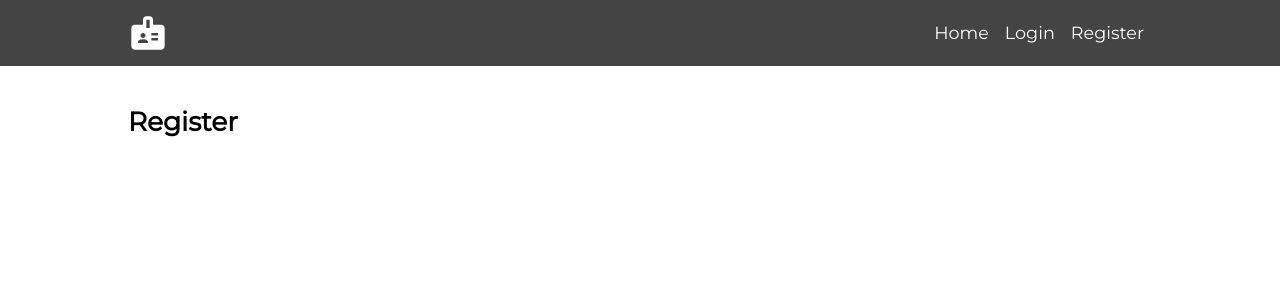
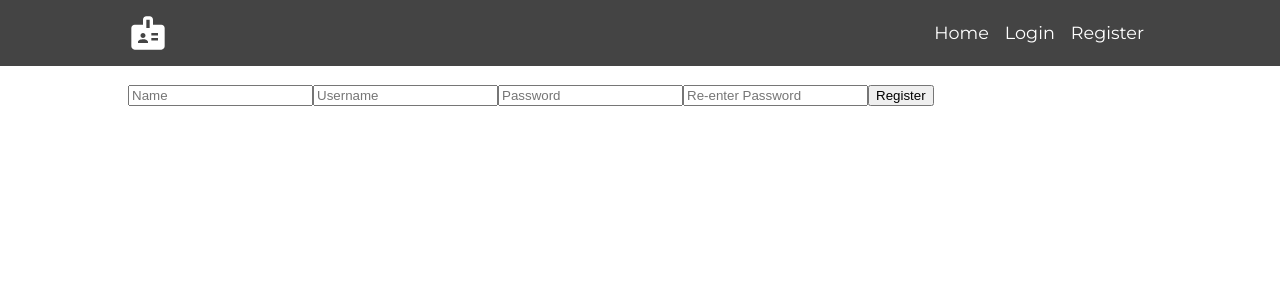
Before and after one commit to kvnvpham/applicationTracker, a React (Vite) app in the folder client/: page /register in a window 1280 px wide. Shown: the top 300 px of the page. Built offline with nearby package versions, Linux system fonts and the light colour scheme.

Commit message:
Create form for Login and Register

```diff
--- a/client/src/App.jsx
+++ b/client/src/App.jsx
@@ -10,10 +10,12 @@ import Register from "./pages/register/Register";
 // const [loggedIn, setLoggedIn] = useState(false);
 
 // function handleAuthentication() {
+// 	// fetch authentication data
+// 	// if authenticated, then setLoggedIn: true
 // 	setLoggedIn(prevValue => setLoggedIn(!prevValue))
 // }
 
-const authRouter = createBrowserRouter([
+const unauthorizedRouter = createBrowserRouter([
     {
         path: "/",
         element: <UnauthorizedNav />,
@@ -35,5 +37,5 @@ const authRouter = createBrowserRouter([
 ]);
 
 export default function App() {
-    return <RouterProvider router={authRouter} />;
+    return <RouterProvider router={unauthorizedRouter} />;
 }
--- /dev/null
+++ b/client/src/components/AuthForm.jsx
@@ -0,0 +1,62 @@
+import { useState } from "react";
+
+export default function AuthForm({ isRegister }) {
+    // Pass onclick function from App --> AuthForm
+
+    const [credentials, setCredentials] = useState({
+        name: "",
+        username: "",
+        password: "",
+        checkPassword: "",
+    });
+
+    function handleOnChange(event) {
+        const { name, value } = event.target;
+
+        console.log(credentials);
+
+        setCredentials((prevValue) => {
+            return {
+                ...prevValue,
+                [name]: value,
+            };
+        });
+    }
+
+    return (
+        <form method="post">
+            {isRegister && (
+                <input
+                    onChange={handleOnChange}
+                    name="name"
+                    value={credentials.name}
+                    placeholder="Name"
+                />
+            )}
+            <input
+                onChange={handleOnChange}
+                type="email"
+                name="username"
+                value={credentials.username}
+                placeholder="Username"
+            />
+            <input
+                onChange={handleOnChange}
+                type="password"
+                name="password"
+                value={credentials.password}
+                placeholder="Password"
+            />
+            {isRegister && (
+                <input
+                    onChange={handleOnChange}
+                    type="password"
+                    name="checkPassword"
+                    value={credentials.checkPassword}
+                    placeholder="Re-enter Password"
+                />
+            )}
+            <button type="submit">{isRegister ? "Register" : "Login"}</button>
+        </form>
+    );
+}
--- a/client/src/pages/login/Login.jsx
+++ b/client/src/pages/login/Login.jsx
@@ -1,3 +1,5 @@
+import AuthForm from "../../components/AuthForm"
+
 export default function Login() {
-    return <h2>Login</h2>;
+    return <AuthForm isRegister={false} />;
 }
--- a/client/src/pages/register/Register.jsx
+++ b/client/src/pages/register/Register.jsx
@@ -1,3 +1,5 @@
+import AuthForm from "../../components/AuthForm"
+
 export default function Register() {
-    return <h2>Register</h2>;
+    return <AuthForm isRegister={true} />;
 }
```
